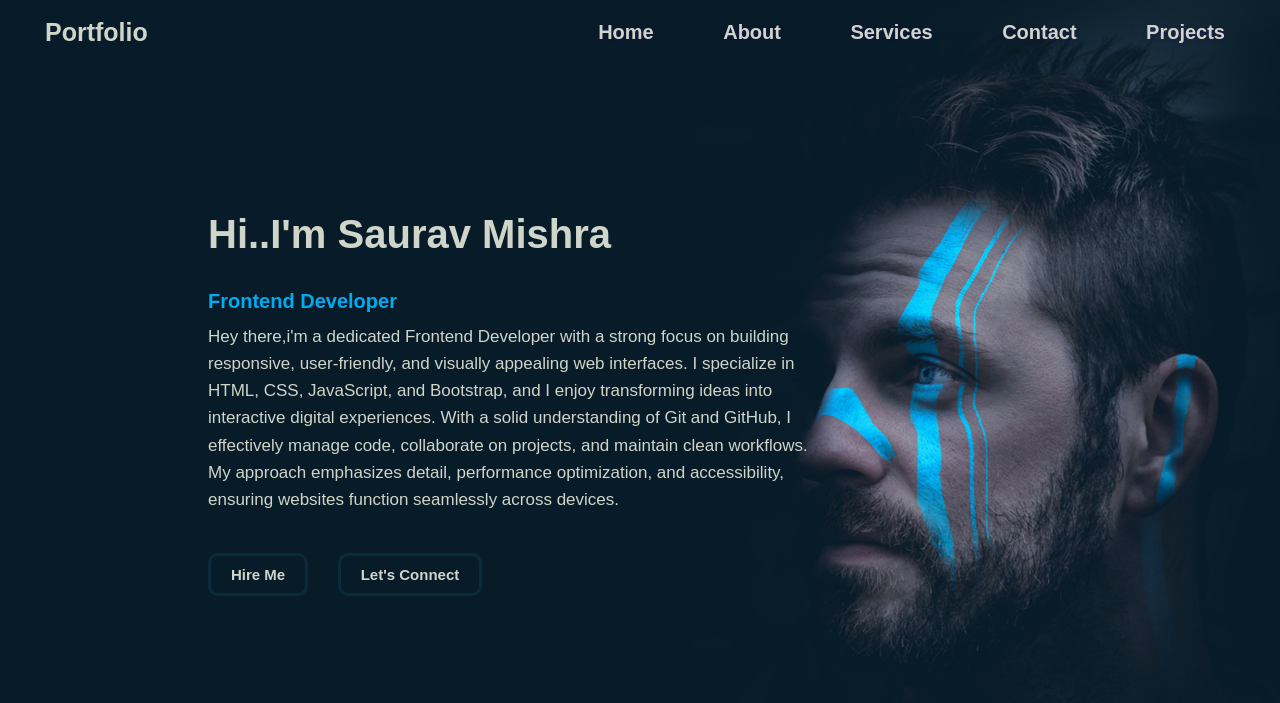
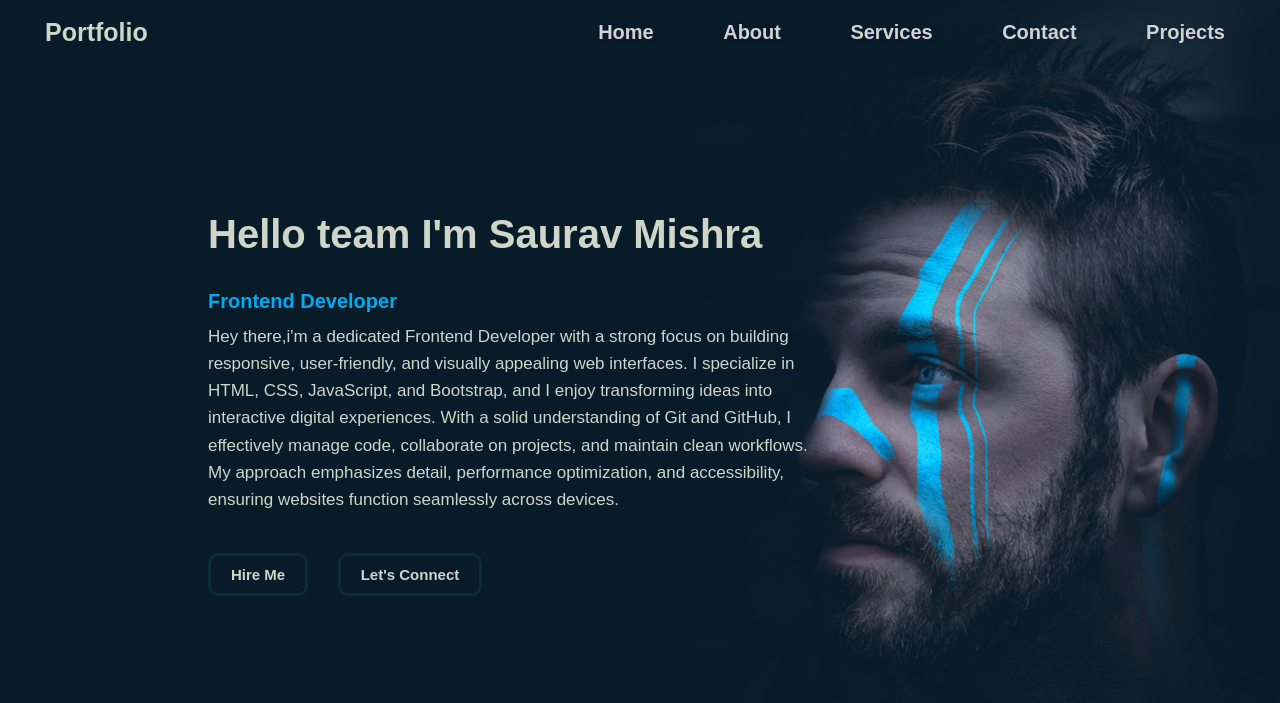
Before and after one commit to sauravrishu9810/Portfolio-SP-, a plain HTML site: page index.html in a window 1280 px wide. Shown: the top 703 px of the page. Drawn offline with Linux system fonts and the light colour scheme.

Commit message:
New changes

```diff
--- a/index.html
+++ b/index.html
@@ -7,7 +7,6 @@
     <link rel="stylesheet" href="style.css"/>
     <link rel="stylesheet" href="https://cdnjs.cloudflare.com/ajax/libs/font-awesome/7.0.0/css/all.min.css" integrity="sha512-DxV+EoADOkOygM4IR9yXP8Sb2qwgidEmeqAEmDKIOfPRQZOWbXCzLC6vjbZyy0vPisbH2SyW27+ddLVCN+OMzQ==" crossorigin="anonymous" referrerpolicy="no-referrer" />
 </head>
-
 <body>
 
     <header>
@@ -23,7 +22,7 @@
 
     <section class="home">
         <div class="home-body">
-            <h1>Hi..I'm Saurav Mishra</h1>
+            <h1>Hello team I'm Saurav Mishra</h1>
             <h3>Frontend Developer</h3>
             <p>Hey there,i'm a dedicated Frontend Developer with a strong focus on building responsive, user-friendly, and visually appealing web interfaces. I specialize in HTML, CSS, JavaScript, and Bootstrap, and I enjoy transforming ideas into interactive digital experiences. With a solid understanding of Git and GitHub, I effectively manage code, collaborate on projects, and maintain clean workflows. My approach emphasizes detail, performance optimization, and accessibility, ensuring websites function seamlessly across devices. </p>
 
```
